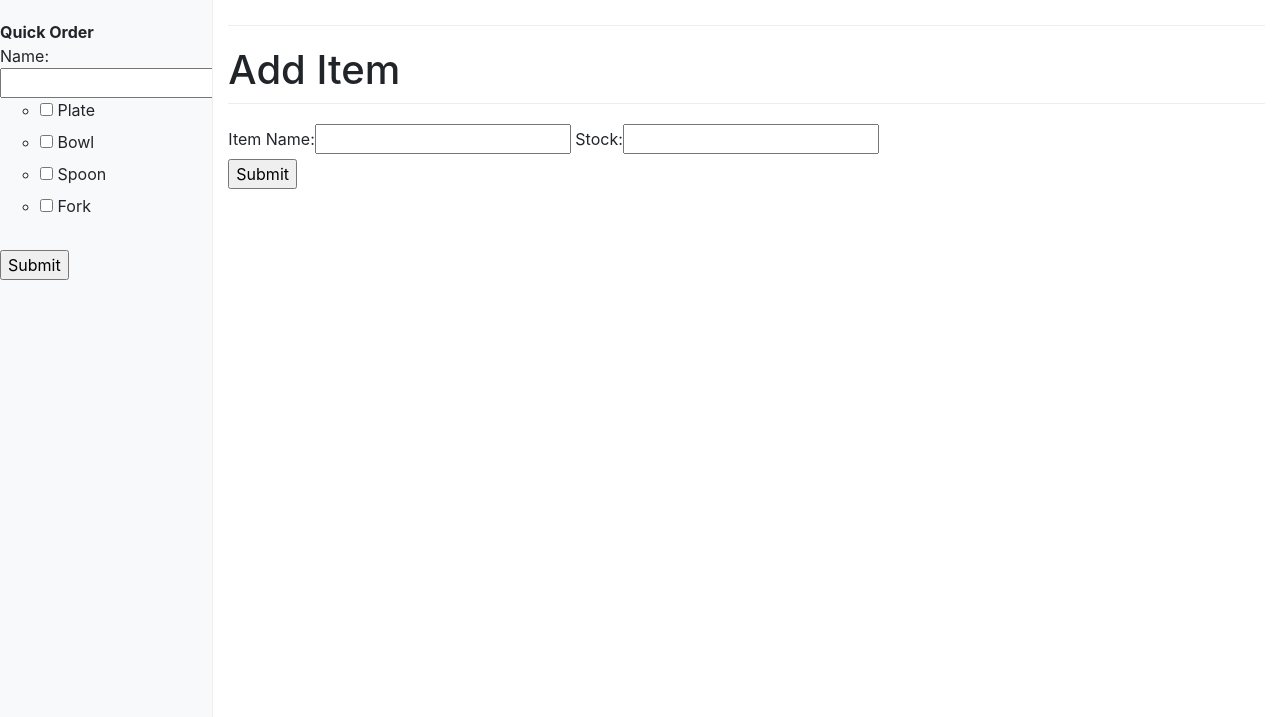
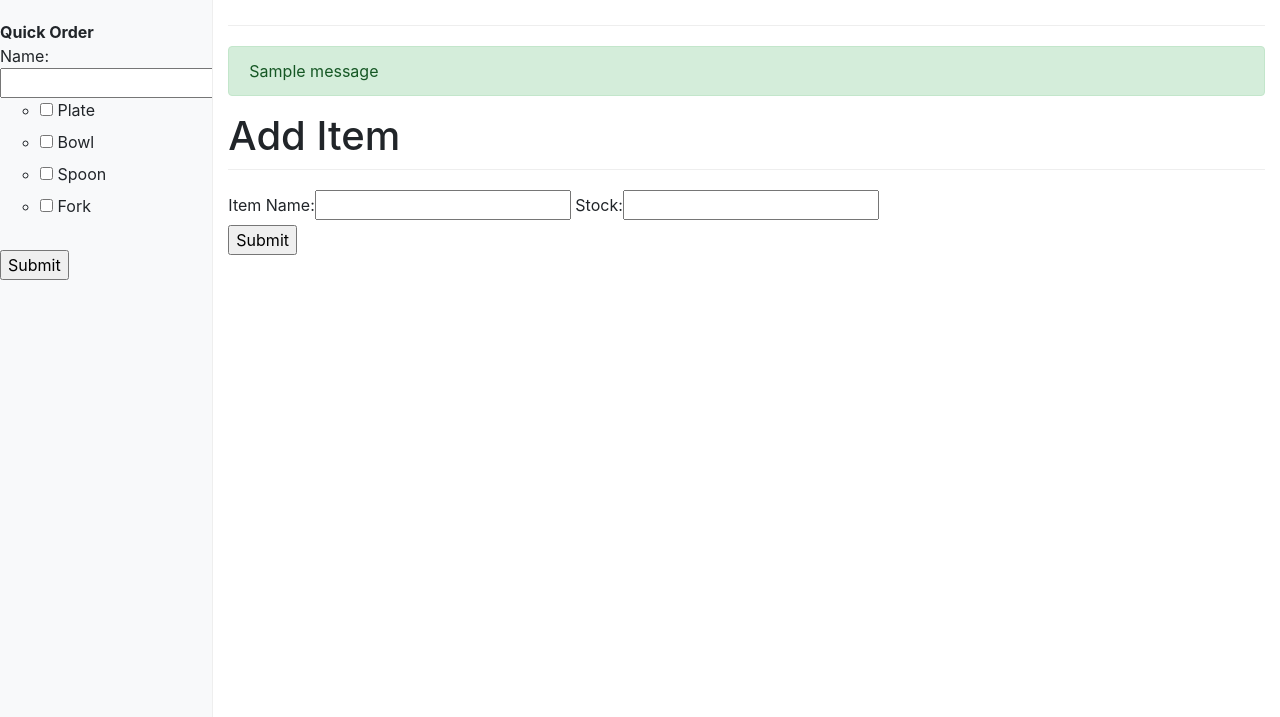
Before and after one commit to AidonLebar/Plate-Inventory-Management-System, a Django app: page /addItem/ in a window 1280 px wide. Shown: the part 83-800 px from the top of the page. Run offline with Django 3.2, Linux system fonts and the light colour scheme; tables that the repository leaves empty hold one stand-in row (values such as "Sample post"); one stand-in notice (Sample message) is shown; some libraries are stand-ins or nearby versions.

Commit message:
Added message system for success or failure of addItem

```diff
--- a/inventory/static/inventory/dashboard.css
+++ b/inventory/static/inventory/dashboard.css
@@ -81,3 +81,9 @@ h1 {
 .order-item-list li:last-of-type:after{
     content: "";
 }
+
+.messages {
+    list-style: none;
+    padding: 0;
+    margin: 0;
+}
--- a/inventory/templates/inventory/addItem.html
+++ b/inventory/templates/inventory/addItem.html
@@ -1,5 +1,18 @@
 {% extends 'inventory/base.html' %}
 {% block content %}
+
+{% if messages %}
+<ul class="messages">
+    {% for message in messages %}
+        {% if message.tags == "success" %}
+            <li class = "alert alert-success">{{ message }}</li>
+        {% endif %}
+        {% if message.tags == "error" %}
+            <li class = "alert alert-danger">{{ message }}</li>
+        {% endif %}
+    {% endfor %}
+</ul>
+{% endif %}
 
 <h1>Add Item</h1>
 <form action="/itemAdded/" method="post" >
--- a/inventory/views.py
+++ b/inventory/views.py
@@ -4,6 +4,7 @@ from django.shortcuts import render, get_object_or_404
 from django.http import HttpResponse, HttpResponseRedirect
 from django.urls import reverse
 from django.utils import timezone
+from django.contrib import messages
 
 from .models import InventoryItem, Order, OrderItem
 from .forms import quickOrderForm, addItemForm
@@ -58,8 +59,10 @@ def itemAdded(request):
         if form.is_valid():
             name = form.cleaned_data['item_name']
             stock = form.cleaned_data['stock']
+            messages.success(request, 'Item added successfully.')
             i = InventoryItem(item_name = name, total_stock = stock)
             i.save()
-            return HttpResponseRedirect('/inventory/')
+            return HttpResponseRedirect('/addItem/')
         else:
+            messages.error(request, 'Item was not added. Stock must be greater than 0.')
             return HttpResponseRedirect('/addItem/')
```
